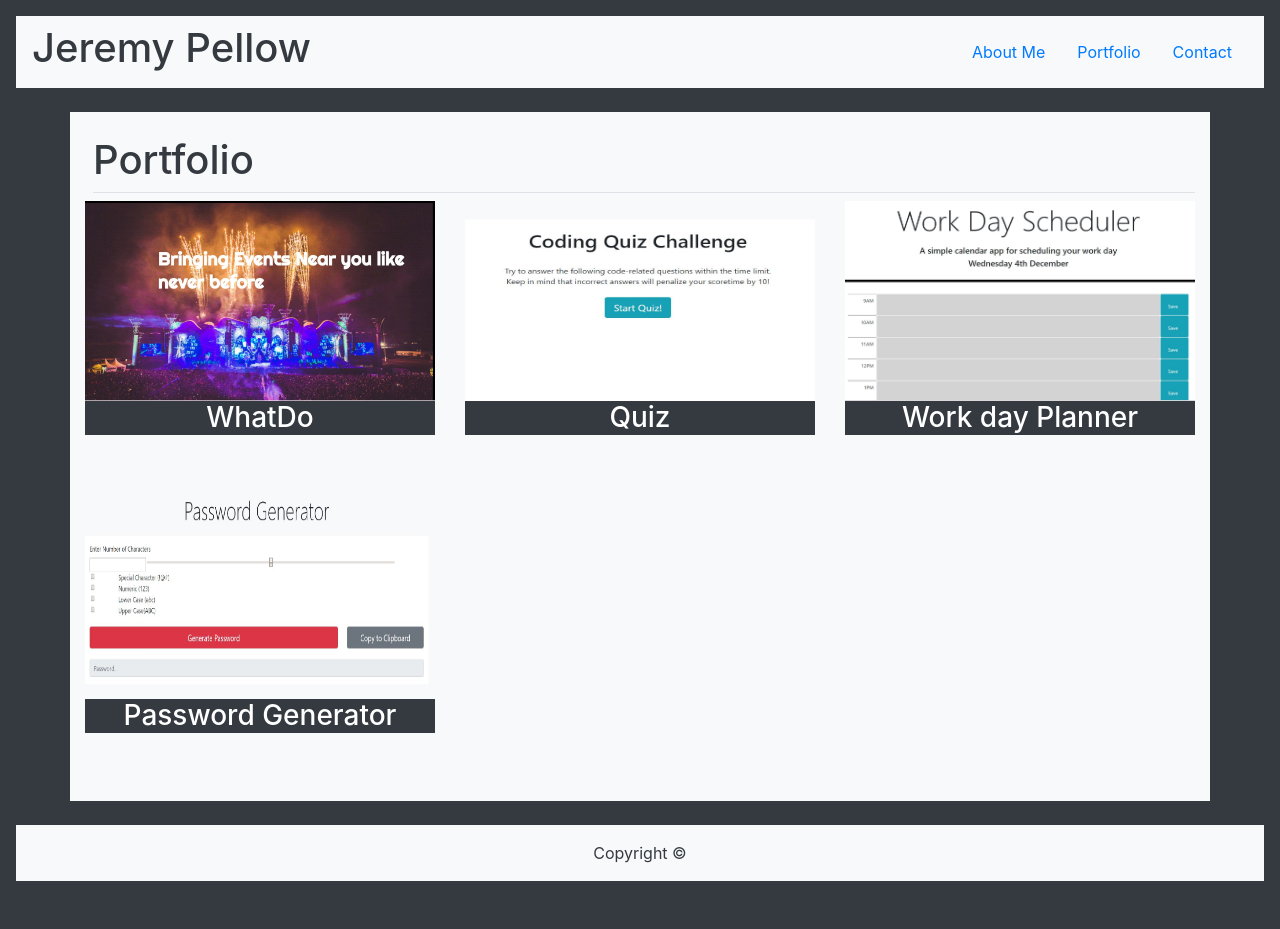
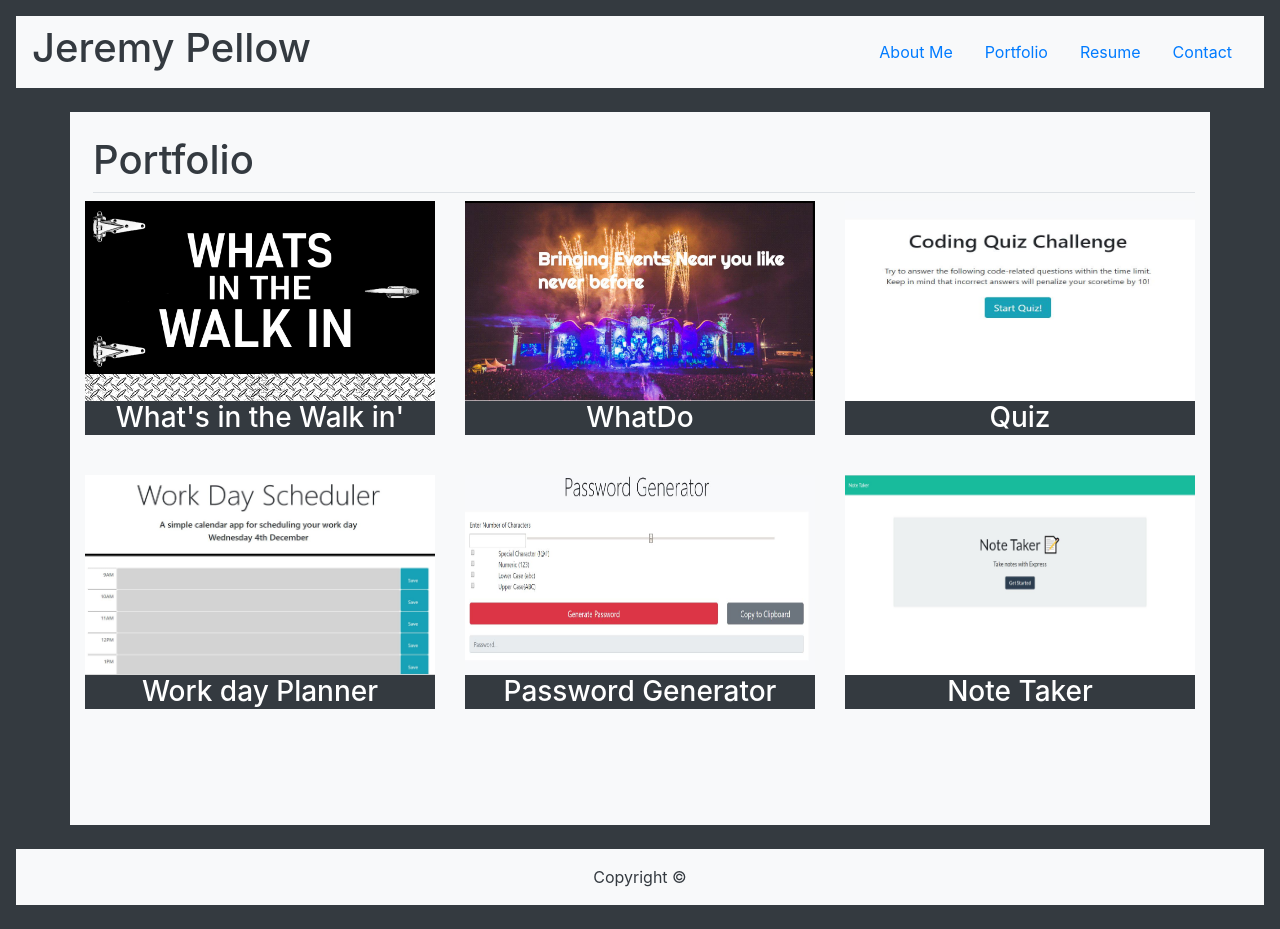
Before and after one commit to jpellow/PortV4, a plain HTML site: page portfolio.html in a window 1280 px wide. Before the commit the page ends 905 px from the top, so only its background shows below. Drawn offline with nearby package versions, Linux system fonts and the light colour scheme.

Commit message:
added cards to portflio and resume page

```diff
--- a/portfolio.html
+++ b/portfolio.html
@@ -10,8 +10,8 @@
     <!-- Bootstrap CSS -->
     <link rel="stylesheet" href="https://stackpath.bootstrapcdn.com/bootstrap/4.3.1/css/bootstrap.min.css"
         integrity="sha384-ggOyR0iXCbMQv3Xipma34MD+dH/1fQ784/j6cY/iJTQUOhcWr7x9JvoRxT2MZw1T" crossorigin="anonymous">
-        <link rel="stylesheet" type="text/css" href="style.css">
-    </head>
+    <link rel="stylesheet" type="text/css" href="style.css">
+</head>
 
 <body class="p-3 mb-2 bg-dark text-white">
     <nav class="navbar navbar-light bg-light">
@@ -25,7 +25,11 @@
                 <a class="nav-link" href="./portfolio.html">Portfolio</a>
             </li>
             <li class="nav-item">
+                <a class="nav-link" href="./resume.html">Resume</a>
+            </li>
+            <li class="nav-item">
                 <a class="nav-link" href="./contact.html">Contact</a>
+            </li>
         </ul>
     </nav>
     <div class="container bg-light text-dark mb-4">
@@ -33,7 +37,11 @@
             Portfolio
         </h1>
         <div class="row m-8" style="height: 250px;">
-            <a class="col-4" href="https://hoomiejanell.github.io/project_1/" >
+            <a class="col-4" href="https://enigmatic-coast-21560.herokuapp.com/">
+                <img src="./images/walkin.png" class="img-fluid" alt="Responsive image" id="card">
+                <h3 class="text-center bg-dark text-white">What's in the Walk in'</h3>
+            </a>
+            <a class="col-4" href="https://hoomiejanell.github.io/project_1/">
                 <img src="./images/whatdo.JPG" class="img-fluid" alt="Responsive image" id="card">
                 <h3 class="text-center bg-dark text-white">WhatDo</h3>
             </a>
@@ -41,17 +49,22 @@
                 <img src="./images/Quiz.JPG" class="img-fluid" alt="Responsive image" id="card">
                 <h3 class="text-center bg-dark text-white">Quiz</h3>
             </a>
+        </div>
+        <div class="row mt-4" style="height: 350px">
             <a class="col-4 mb-4" href="https://jpellow.github.io/planner/">
                 <img src="./images/planner.JPG" class="img-fluid" alt="Responsive image" id="card">
                 <h3 class="text-center bg-dark text-white">Work day Planner</h3>
             </a>
+            <a class="col-4 mb-4" href="https://jpellow.github.io/password/">
+                <img src="./images/password.JPG" class="img-fluid" alt="Responsive image" id="card">
+                <h3 class="text-center bg-dark text-white">Password Generator</h3>
+            </a>
+            <a class="col-4 mb-4" href="https://whispering-scrubland-39807.herokuapp.com/">
+                <img src="./images/note.JPG" class="img-fluid" alt="Responsive image" id="card">
+                <h3 class="text-center bg-dark text-white">Note Taker</h3>
+            </a>
+
         </div>
-        <div class="row" style="height: 350px">
-        <a class="col-4 mb-4 mt-5" href="https://jpellow.github.io/password/">
-            <img src="./images/password.JPG" class="img-fluid" alt="Responsive image" id="card">
-            <h3 class="text-center bg-dark text-white">Password Generator</h3>
-        </a>
-    </div>
     </div>
     <footer class="footer mt-auto py-3 text-center bg-light text-dark">
         <span class="test-muted">Copyright ©</span>
```
Also changed, not shown: contact.html (+4 -0 lines), index.html (+4 -0 lines), resume.html (added, +11 -0 lines), images/note.JPG (added), images/walkin.png (added), 1 other file.
